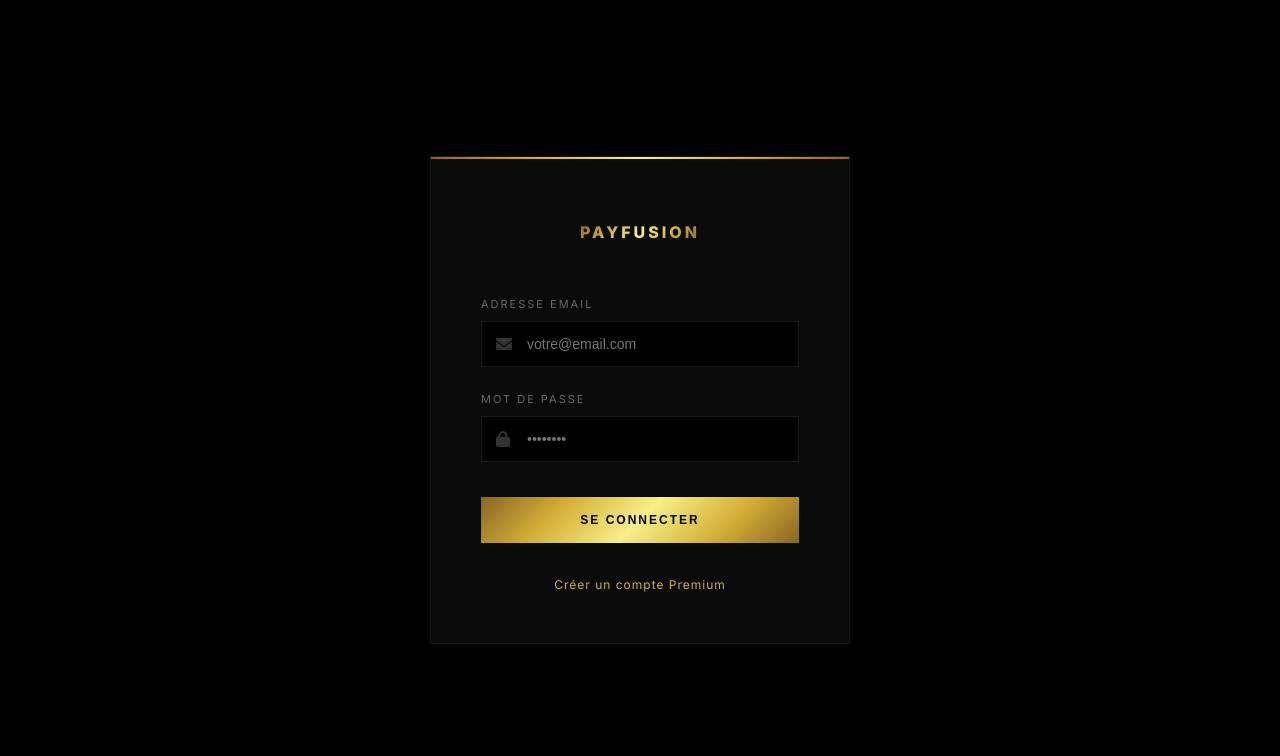
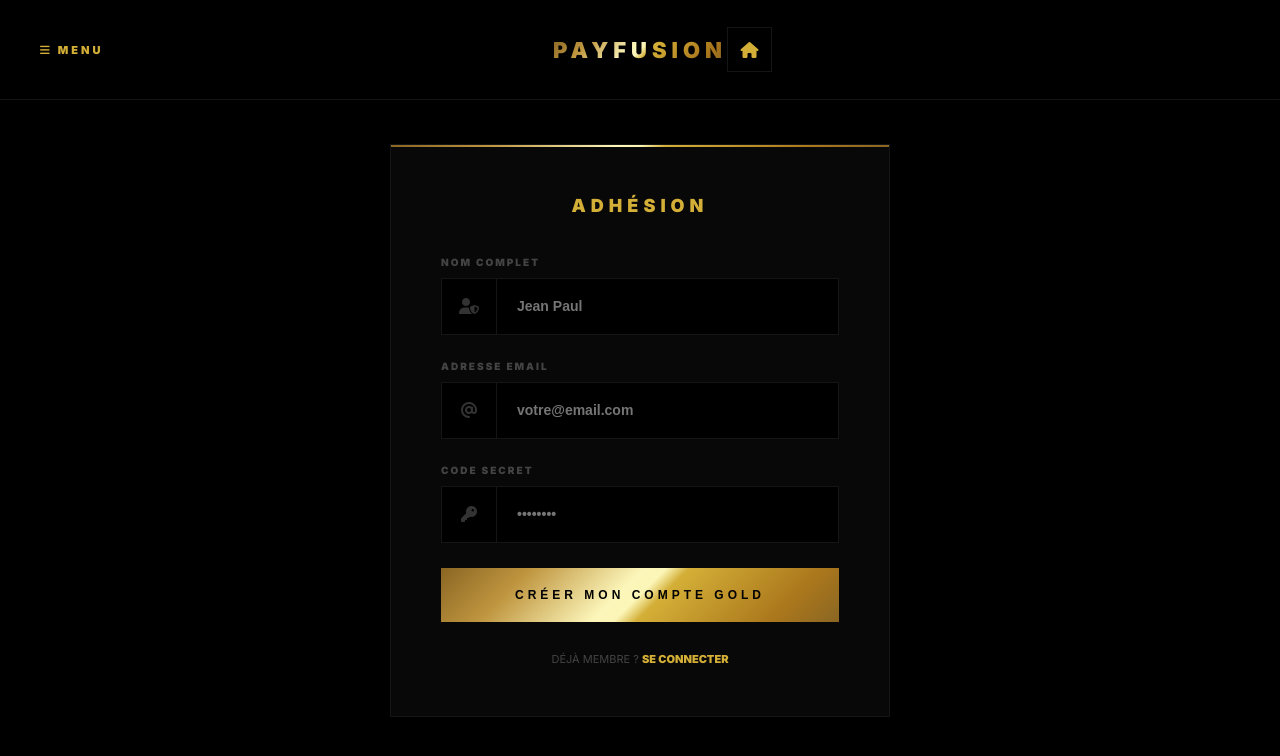
Before and after one commit to wzxeditsworkspace-gif/payfusion-gold, a plain HTML site: page login.html in a window 1280 px wide. Drawn offline with Linux system fonts and the light colour scheme.

Commit message:
Update login.html

```diff
--- a/login.html
+++ b/login.html
@@ -2,118 +2,93 @@
 <html lang="fr">
 <head>
     <meta charset="UTF-8">
-    <meta name="viewport" content="width=device-width, initial-scale=1.0, maximum-scale=1.0, user-scalable=no">
-    <title>Connexion | PayFusion Gold</title>
-    <link href="https://fonts.googleapis.com/css2?family=Inter:wght@100;300;400;600;800&display=swap" rel="stylesheet">
+    <meta name="viewport" content="width=device-width, initial-scale=1.0">
+    <title>Adhésion Gold | PayFusion</title>
+    <link href="https://fonts.googleapis.com/css2?family=Inter:wght@400;900&display=swap" rel="stylesheet">
     <link rel="stylesheet" href="https://cdnjs.cloudflare.com/ajax/libs/font-awesome/6.5.1/css/all.min.css">
+    <style>
+        /* CSS IDENTIQUE POUR UNITÉ VISUELLE */
+        :root {
+            --gold-metallic: linear-gradient(135deg, #8A6623 0%, #BF953F 20%, #FCF6BA 45%, #FBF5B7 50%, #D4AF37 55%, #AA771C 85%, #8A6623 100%);
+            --gold-solid: #D4AF37; --black-absolute: #000; --black-elevated: #080808; --border-luxe: #151515;
+            --shadow-inset: inset 2px 2px 10px rgba(0,0,0,0.9);
+            --header-h: 100px; --sidebar-w: 320px; --transition: all 0.5s ease;
+        }
+        * { margin:0; padding:0; box-sizing:border-box; }
+        body { background: var(--black-absolute); color: #FFF; font-family: 'Inter', sans-serif; }
 
-    <style>
-        /*
-           ================================================================
-           PAYFUSION LOGIN SYSTEM - LUXURY ARCHITECTURE
-           ================================================================
-        */
-        :root {
-            --gold-metallic: linear-gradient(135deg, #8A6623 0%, #D4AF37 25%, #F7EF8A 50%, #D4AF37 75%, #8A6623 100%);
-            --gold-mid: #D4AF37;
-            --black-pure: #000000;
-            --black-surface: #0A0A0A;
-            --border-color: #1A1A1A;
-            --error-red: #FF3333;
-            --transition: all 0.4s cubic-bezier(0.165, 0.84, 0.44, 1);
-        }
+        header { height: var(--header-h); background: rgba(0,0,0,0.95); border-bottom: 1px solid var(--border-luxe); position: fixed; top: 0; width: 100%; z-index: 5000; display: flex; align-items: center; }
+        .header-inner { display: grid; grid-template-columns: 1fr auto 1fr; width: 100%; align-items: center; padding: 0 40px; }
+        .menu-trigger { font-size: 11px; text-transform: uppercase; color: var(--gold-solid); cursor: pointer; font-weight: 800; letter-spacing: 3px; }
+        .home-icon-btn { width: 45px; height: 45px; border: 1px solid var(--border-luxe); color: var(--gold-solid); display: flex; align-items: center; justify-content: center; text-decoration: none; transition: 0.3s; }
+        .home-icon-btn:hover { border-color: var(--gold-solid); }
 
-        * { margin: 0; padding: 0; box-sizing: border-box; outline: none; -webkit-font-smoothing: antialiased; }
-        body { background-color: var(--black-pure); color: #FFF; font-family: 'Inter', sans-serif; display: flex; align-items: center; justify-content: center; height: 100vh; overflow: hidden; }
+        #mainSidebar { position: fixed; top: 0; left: 0; width: var(--sidebar-w); height: 100vh; background: #050505; border-right: 1px solid var(--border-luxe); transform: translateX(-105%); transition: var(--transition); z-index: 6000; padding: 50px 40px; }
+        #mainSidebar.active { transform: translateX(0); }
+        .nav-link { text-decoration: none; color: #444; font-size: 12px; font-weight: 700; text-transform: uppercase; letter-spacing: 2px; display: flex; align-items: center; gap: 20px; margin-bottom: 25px; }
+        #pageOverlay { position: fixed; top: 0; left: 0; width: 100%; height: 100%; background: rgba(0,0,0,0.8); display: none; z-index: 5500; }
 
-        /* DESIGN DU CONTAINER */
-        .auth-card {
-            width: 100%; max-width: 420px; background: var(--black-surface); border: 1px solid var(--border-color);
-            padding: 50px; position: relative; animation: fadeIn 0.8s ease;
-        }
+        .auth-wrapper { min-height: 100vh; display: flex; align-items: center; justify-content: center; padding: 120px 20px 60px; }
+        .auth-card { width: 100%; max-width: 500px; background: var(--black-elevated); padding: 50px; border: 1px solid var(--border-luxe); position: relative; box-shadow: 0 50px 100px rgba(0,0,0,0.9); }
+        .auth-card::before { content:''; position:absolute; top:0; left:0; width:100%; height:2px; background: var(--gold-metallic); }
 
-        .auth-card::before {
-            content: ''; position: absolute; top: 0; left: 0; width: 100%; height: 2px; background: var(--gold-metallic);
-        }
+        .form-group { margin-bottom: 25px; }
+        .form-label { display: block; font-size: 10px; text-transform: uppercase; letter-spacing: 2px; color: #444; margin-bottom: 10px; font-weight: 800; }
+        .input-box { display: flex; align-items: center; background: #000; border: 1px solid var(--border-luxe); box-shadow: var(--shadow-inset); transition: 0.4s; }
+        .icon-box { width: 55px; height: 55px; display: flex; align-items: center; justify-content: center; border-right: 1px solid var(--border-luxe); color: #333; }
+        input { flex: 1; height: 55px; background: transparent; border: none; padding: 0 20px; color: #fff; font-size: 14px; font-weight: 600; }
+        .input-box:focus-within { border-color: var(--gold-solid); }
 
-        /* LOGO PLACEHOLDER */
-        .auth-logo { text-align: center; margin-bottom: 40px; }
-        .logo-box { height: 50px; display: flex; justify-content: center; align-items: center; cursor: pointer; }
-
-        /* FORMULAIRE */
-        .form-group { margin-bottom: 25px; position: relative; }
-        .form-group label { display: block; font-size: 11px; text-transform: uppercase; letter-spacing: 2px; color: #666; margin-bottom: 10px; }
-
-        .input-wrapper { position: relative; display: flex; align-items: center; }
-        .input-wrapper i { position: absolute; left: 15px; color: #333; transition: var(--transition); }
-
-        .auth-input {
-            width: 100%; padding: 14px 15px 14px 45px; background: #000; border: 1px solid var(--border-color);
-            color: #FFF; font-size: 14px; transition: var(--transition);
-        }
-
-        .auth-input:focus { border-color: var(--gold-mid); box-shadow: 0 0 10px rgba(212, 175, 55, 0.1); }
-        .auth-input:focus + i { color: var(--gold-mid); }
-
-        /* BOUTON LUXE */
-        .btn-submit {
-            width: 100%; padding: 16px; background: var(--gold-metallic); color: #000; border: none;
-            font-weight: 800; text-transform: uppercase; letter-spacing: 2px; font-size: 12px; cursor: pointer;
-            margin-top: 10px; transition: var(--transition);
-        }
-        .btn-submit:hover { transform: translateY(-2px); filter: brightness(1.1); }
-
-        .auth-footer { text-align: center; margin-top: 30px; }
-        .auth-footer a { color: var(--gold-mid); text-decoration: none; font-size: 12px; letter-spacing: 1px; transition: var(--transition); }
-        .auth-footer a:hover { color: #FFF; }
-
-        /* GESTION DES ERREURS */
-        #errorMessage { color: var(--error-red); font-size: 12px; text-align: center; margin-top: 15px; display: none; }
-
-        @keyframes fadeIn { from { opacity: 0; transform: translateY(20px); } to { opacity: 1; transform: translateY(0); } }
+        .btn-auth { width: 100%; padding: 20px; background: var(--gold-metallic); color: #000; border: none; font-weight: 900; text-transform: uppercase; letter-spacing: 4px; font-size: 12px; cursor: pointer; transition: 0.3s; }
+        .btn-auth:hover { transform: translateY(-3px); filter: brightness(1.2); }
+        .auth-footer { text-align: center; margin-top: 30px; font-size: 11px; color: #444; text-transform: uppercase; }
+        .auth-footer a { color: var(--gold-solid); text-decoration: none; font-weight: 800; }
     </style>
 </head>
 <body>
+    <div id="pageOverlay" onclick="closeMenu()"></div>
+    <aside id="mainSidebar">
+        <div class="menu-trigger" onclick="closeMenu()"><i class="fas fa-times"></i> FERMER</div>
+        <ul class="sidebar-nav">
+            <li class="nav-item"><a href="index.html" class="nav-link"><i class="fas fa-home"></i> Accueil</a></li>
+            <li class="nav-item"><a href="login.html" class="nav-link"><i class="fas fa-lock"></i> Connexion</a></li>
+        </ul>
+    </aside>
 
-    <div class="auth-card">
-        <!-- HEADER LOGO (Ton SVG viendra ici) -->
-        <div class="auth-logo">
-            <div class="logo-box" onclick="window.location.href='index.html'">
-                <!-- INSÈRE TON SVG ICI -->
-                <span style="background: var(--gold-metallic); -webkit-background-clip: text; -webkit-text-fill-color: transparent; font-weight: 900; letter-spacing: 3px;">PAYFUSION</span>
-            </div>
+    <header>
+        <div class="header-inner">
+            <div class="menu-trigger" onclick="openMenu()"><i class="fas fa-bars"></i> MENU</div>
+            <div class="logo-box" onclick="location.href='index.html'"><span style="background:var(--gold-metallic); -webkit-background-clip:text; -webkit-text-fill-color:transparent; font-weight:900; letter-spacing:5px; font-size:22px;">PAYFUSION</span></div>
+            <div class="header-actions"><a href="index.html" class="home-icon-btn"><i class="fas fa-home"></i></a></div>
         </div>
+    </header>
 
-        <form id="loginForm">
-            <div class="form-group">
-                <label>Adresse Email</label>
-                <div class="input-wrapper">
-                    <input type="email" id="email" class="auth-input" placeholder="votre@email.com" required>
-                    <i class="fas fa-envelope"></i>
+    <main class="auth-wrapper">
+        <div class="auth-card">
+            <div style="text-align:center; margin-bottom:40px;"><h2 style="font-size:18px; font-weight:900; letter-spacing:5px; color:var(--gold-solid); text-transform:uppercase;">Adhésion</h2></div>
+            <form id="regForm">
+                <div class="form-group">
+                    <label class="form-label">Nom Complet</label>
+                    <div class="input-box"><div class="icon-box"><i class="fas fa-user-shield"></i></div><input type="text" id="name" required placeholder="Jean Paul"></div>
                 </div>
-            </div>
+                <div class="form-group">
+                    <label class="form-label">Adresse Email</label>
+                    <div class="input-box"><div class="icon-box"><i class="fas fa-at"></i></div><input type="email" id="email" required placeholder="votre@email.com"></div>
+                </div>
+                <div class="form-group">
+                    <label class="form-label">Code Secret</label>
+                    <div class="input-box"><div class="icon-box"><i class="fas fa-key"></i></div><input type="password" id="pass" required placeholder="••••••••"></div>
+                </div>
+                <button type="submit" class="btn-auth" id="btnR">Créer mon compte Gold</button>
+            </form>
+            <div class="auth-footer">Déjà membre ? <a href="login.html">Se connecter</a></div>
+        </div>
+    </main>
 
-            <div class="form-group">
-                <label>Mot de passe</label>
-                <div class="input-wrapper">
-                    <input type="password" id="password" class="auth-input" placeholder="••••••••" required>
-                    <i class="fas fa-lock"></i>
-                </div>
-            </div>
-
-            <button type="submit" class="btn-submit" id="btnText">Se Connecter</button>
-            <p id="errorMessage"></p>
-        </form>
-
-        <div class="auth-footer">
-            <a href="register.html">Créer un compte Premium</a>
-        </div>
-    </div>
-
-    <!-- FIREBASE MODULE -->
     <script type="module">
         import { initializeApp } from "https://www.gstatic.com/firebasejs/10.7.1/firebase-app.js";
-        import { getAuth, signInWithEmailAndPassword } from "https://www.gstatic.com/firebasejs/10.7.1/firebase-auth.js";
+        import { getAuth, createUserWithEmailAndPassword } from "https://www.gstatic.com/firebasejs/10.7.1/firebase-auth.js";
+        import { getFirestore, doc, setDoc } from "https://www.gstatic.com/firebasejs/10.7.1/firebase-firestore.js";
 
         const firebaseConfig = {
             apiKey: "AIzaSyBZn3ofujSzGlutB7ZDGiNestHEzV7J0_8",
@@ -126,34 +101,28 @@
 
         const app = initializeApp(firebaseConfig);
         const auth = getAuth(app);
+        const db = getFirestore(app);
 
-        const loginForm = document.getElementById('loginForm');
-        const errorMessage = document.getElementById('errorMessage');
-        const btnText = document.getElementById('btnText');
+        window.openMenu = () => { document.getElementById('mainSidebar').classList.add('active'); document.getElementById('pageOverlay').style.display='block'; };
+        window.closeMenu = () => { document.getElementById('mainSidebar').classList.remove('active'); document.getElementById('pageOverlay').style.display='none'; };
 
-        loginForm.addEventListener('submit', (e) => {
+        document.getElementById('regForm').onsubmit = async (e) => {
             e.preventDefault();
-            btnText.innerText = "VÉRIFICATION...";
-            errorMessage.style.display = "none";
-
-            const email = document.getElementById('email').value;
-            const password = document.getElementById('password').value;
-
-            signInWithEmailAndPassword(auth, email, password)
-                .then((userCredential) => {
-                    // Logique Admin Secrète
-                    if(email === "payfusion@admin.com") {
-                        window.location.href = "admin.html";
-                    } else {
-                        window.location.href = "home.html";
-                    }
-                })
-                .catch((error) => {
-                    btnText.innerText = "SE CONNECTER";
-                    errorMessage.innerText = "Accès refusé : Identifiants invalides.";
-                    errorMessage.style.display = "block";
+            const btn = document.getElementById('btnR');
+            btn.innerText = "CRÉATION EN COURS...";
+            try {
+                const cred = await createUserWithEmailAndPassword(auth, document.getElementById('email').value, document.getElementById('pass').value);
+                await setDoc(doc(db, "users", cred.user.uid), {
+                    name: document.getElementById('name').value,
+                    email: document.getElementById('email').value,
+                    balanceHTG: 0, balanceUSD: 0, balanceUSDT: 0, role: "user", createdAt: new Date()
                 });
-        });
+                location.href = "home.html";
+            } catch (err) {
+                alert("Erreur lors de l'inscription.");
+                btn.innerText = "CRÉER MON COMPTE GOLD";
+            }
+        };
     </script>
 </body>
 </html>
```
